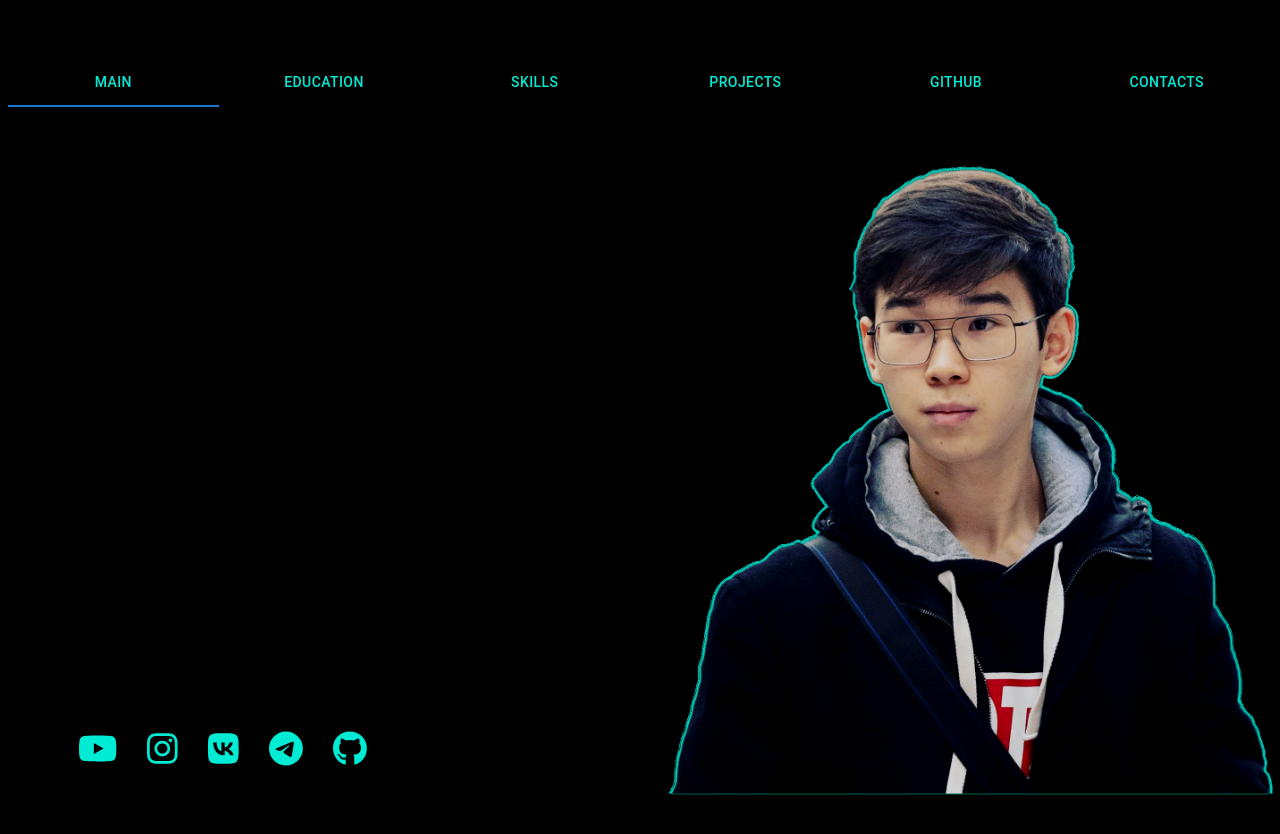
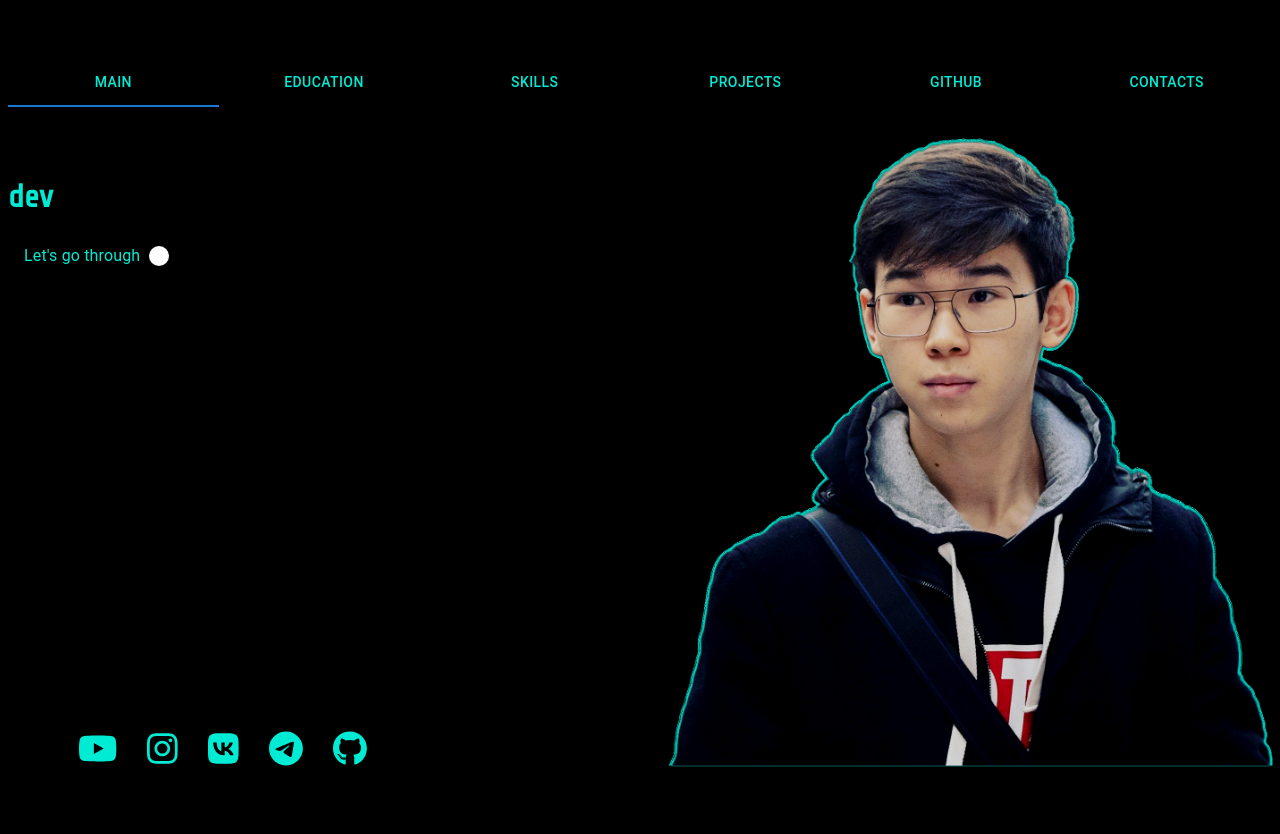
Before and after one commit to Kamchatskiy/CV-Musaev, a React (Create React App) app: page / in a window 1280 px wide. Shown: the top 834 px of the page. Built offline with nearby package versions, Linux system fonts and the light colour scheme.

Commit message:
07.07.2023#8: Some changes to Main

```diff
--- a/src/Components/Header/index.js
+++ b/src/Components/Header/index.js
@@ -4,7 +4,6 @@ import List from '@mui/material/List';
 import ListItem from '@mui/material/ListItem';
 import ListItemButton from '@mui/material/ListItemButton';
 import ListItemText from '@mui/material/ListItemText';
-import Divider from '@mui/material/Divider';
 import Tabs from '@mui/material/Tabs';
 import Box from "@mui/system/Box";
 
--- a/src/Pages/Main/index.js
+++ b/src/Pages/Main/index.js
@@ -1,10 +1,19 @@
 import React from "react"
+import Switch from '@mui/material/Switch'
+import FormControlLabel from "@mui/material/FormControlLabel"
+
 import { ContainerMain, MyPicture } from "./style.js"
 import avatar from "./avatar.png"
 
 export const Main = () => {
     return (
         <ContainerMain>
+            <h1>dev</h1>
+            <FormControlLabel
+                control={<Switch color="primary" />}
+                label="Let's go through"
+                labelPlacement="start"
+            />
             <MyPicture src={avatar}/>
         </ContainerMain>
     )
--- a/src/Pages/Main/style.js
+++ b/src/Pages/Main/style.js
@@ -1,9 +1,6 @@
 import styled from "styled-components";
 
 export const ContainerMain = styled.div`
-    background-color: #000000;
-    color: #00ebd4;
-
     height: 700px;
     width: 100%;
 `;
@@ -12,4 +9,5 @@ export const MyPicture = styled.img`
     height: 80%;
     position: absolute;
     right: 0;
+    bottom: 30px;
 `
```
Also changed, not shown: 7 other files (tests, documents, lock files or other folders).
